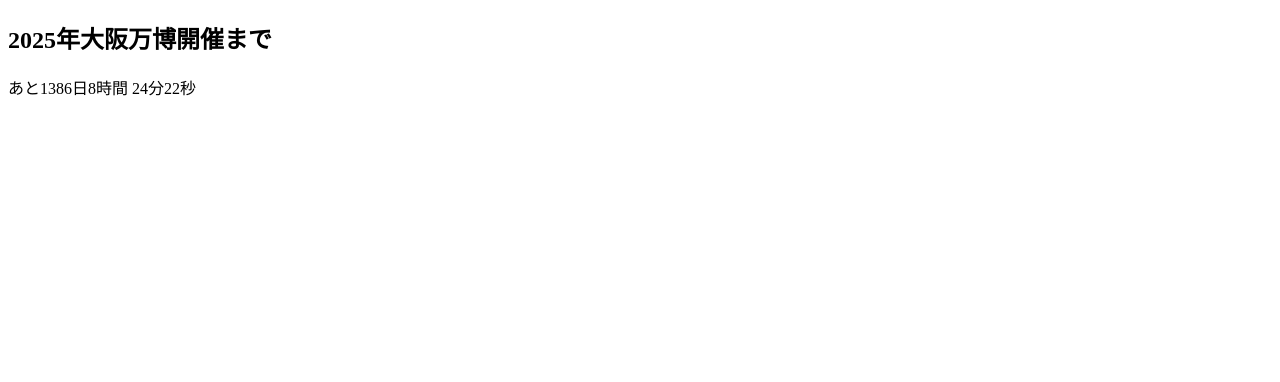
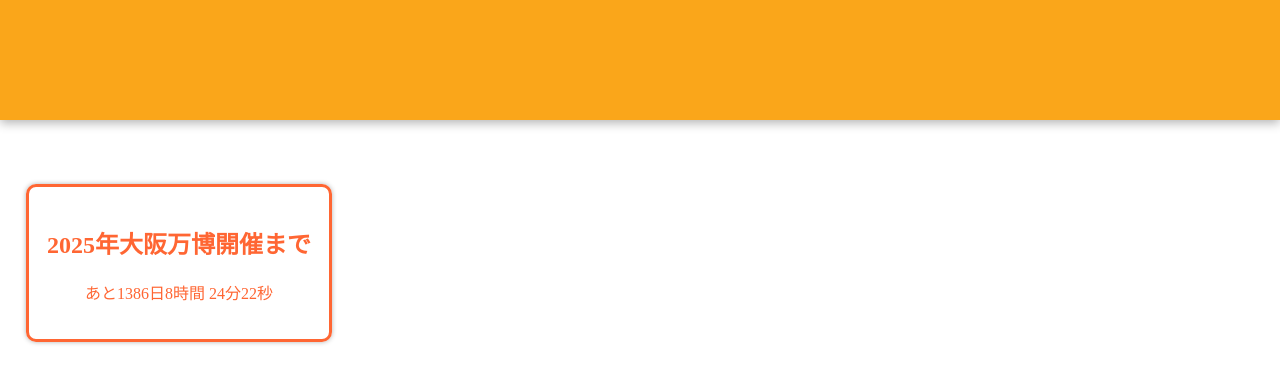
Before and after one commit to Kigyoken-IS/eveco, a plain HTML site: page index.html in a window 1280 px wide. Shown: the top 382 px of the page. Drawn offline with Linux system fonts and the light colour scheme.

Commit message:
add css favicon

```diff
--- a/css/style.css
+++ b/css/style.css
@@ -0,0 +1,55 @@
+/*
+-- eveco --
+
+順番の例：
+〇〇 {
+    display: ;
+    color: ;
+    width: ;
+    text: ;
+    margin: ;
+}
+*/
+
+body {
+    background-color: white;
+    width: 100%;
+    margin: 0;
+}
+
+/* header */
+header {
+    background-color: #faa61a;
+    box-shadow: 0 3px 10px 0 rgba(0, 0, 0, 0.3);
+    width: 100%;
+    height: 120px;
+}
+
+/* main */
+main {
+    width: 100%;
+    height: 1200px; /* 仮 */
+}
+
+/* event */
+.event-wrapper {
+    margin: 5% 2%;
+}
+.event {
+    display: inline-block;
+    color: #FF6633;
+    text-align: center;
+    border: solid;
+    border-color: #FF6633;
+    border-radius: 10px;
+    box-shadow: 0 0 5px 0 rgba(0, 0, 0, 0.3);
+    padding: 1.5%;
+}
+
+/* footer */
+footer {
+    background-color: #faa61a;
+    box-shadow: 0 -3px 10px 0 rgba(0, 0, 0, 0.3);
+    width: 100%;
+    height: 200px;
+}
--- a/index.html
+++ b/index.html
@@ -3,7 +3,8 @@
 <head>
     <meta charset="UTF-8">
     <meta name="viewport" content="width=device-width,initial-scale=1">
-    <title>EVECO</title>
+    <title>eveco</title>
+    <link rel="icon" type="image/png" href="img/kis_logo.png">
     <link href="https://fonts.googleapis.com/css?family=M+PLUS+1p:400,500" rel="stylesheet">
     <link href="css/style.css" rel="stylesheet">
 </head>
@@ -11,18 +12,25 @@
     <header>
 
     </header>
+
     <main>
-        <div class="container">
-            <section>
-                <h2>2025年大阪万博開催まで</h2>
-                <p class="timer">あと<span id="day"></span>日<span id="hour"></span>時間
-                    <span id="min"></span>分<span id="sec"></span>秒</p>
-            </section>
-        </div><!-- /.container -->
+
+        <div class="event-wrapper"> <!-- event -->
+            <div class="event">
+                <section>
+                    <h2>2025年大阪万博開催まで</h2>
+                    <p class="timer">あと<span id="day"></span>日<span id="hour"></span>時間
+                        <span id="min"></span>分<span id="sec"></span>秒</p>
+                </section>
+            </div>
+        </div> <!-- event -->
+
     </main>
+
     <footer>
 
     </footer>
+
     <script src="js/script.js"></script>
 </body>
 </html>
```
